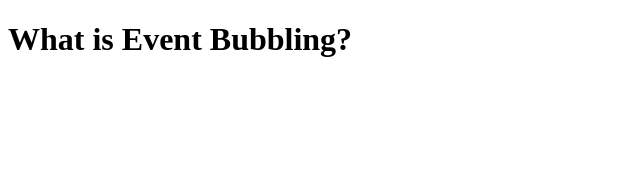
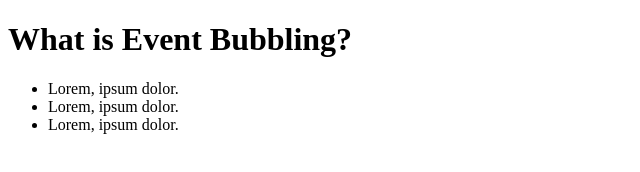
Before and after one commit to asifurrahman01714/Milestone-4, a plain HTML site: page Module 18/18.9.Event Bubble.html in a window 1280 px wide. Shown: the whole page, without its empty margins (0-640 px from the left). Drawn offline with Linux system fonts and the light colour scheme.

Commit message:
event bubble example. Must do console log

```diff
--- a/Module 18/18.9.Event Bubble.html
+++ b/Module 18/18.9.Event Bubble.html
@@ -19,6 +19,28 @@
             eventBubbleDefinition.style.display = 'block';
         })
     </script>
+
+
+    <div id="container">
+        <ul id="myList">
+            <li class="list-item-1">Lorem, ipsum dolor.</li>
+            <li class="list-item-2">Lorem, ipsum dolor.</li>
+            <li class="list-item-3">Lorem, ipsum dolor.</li>
+        </ul>
+    </div>
+    <script>
+        document.getElementById('container').addEventListener('click',function(e) {
+            console.log('container clicked');
+        })
+
+        document.getElementById('myList').addEventListener('click',function(e) {
+            console.log('ul clicked');
+        })
+
+        document.getElementsByClassName('list-item-1')[0].addEventListener('click',function(){
+            console.log('first li clicked');
+        })
+    </script>
 </body>
 
 </html>
```
